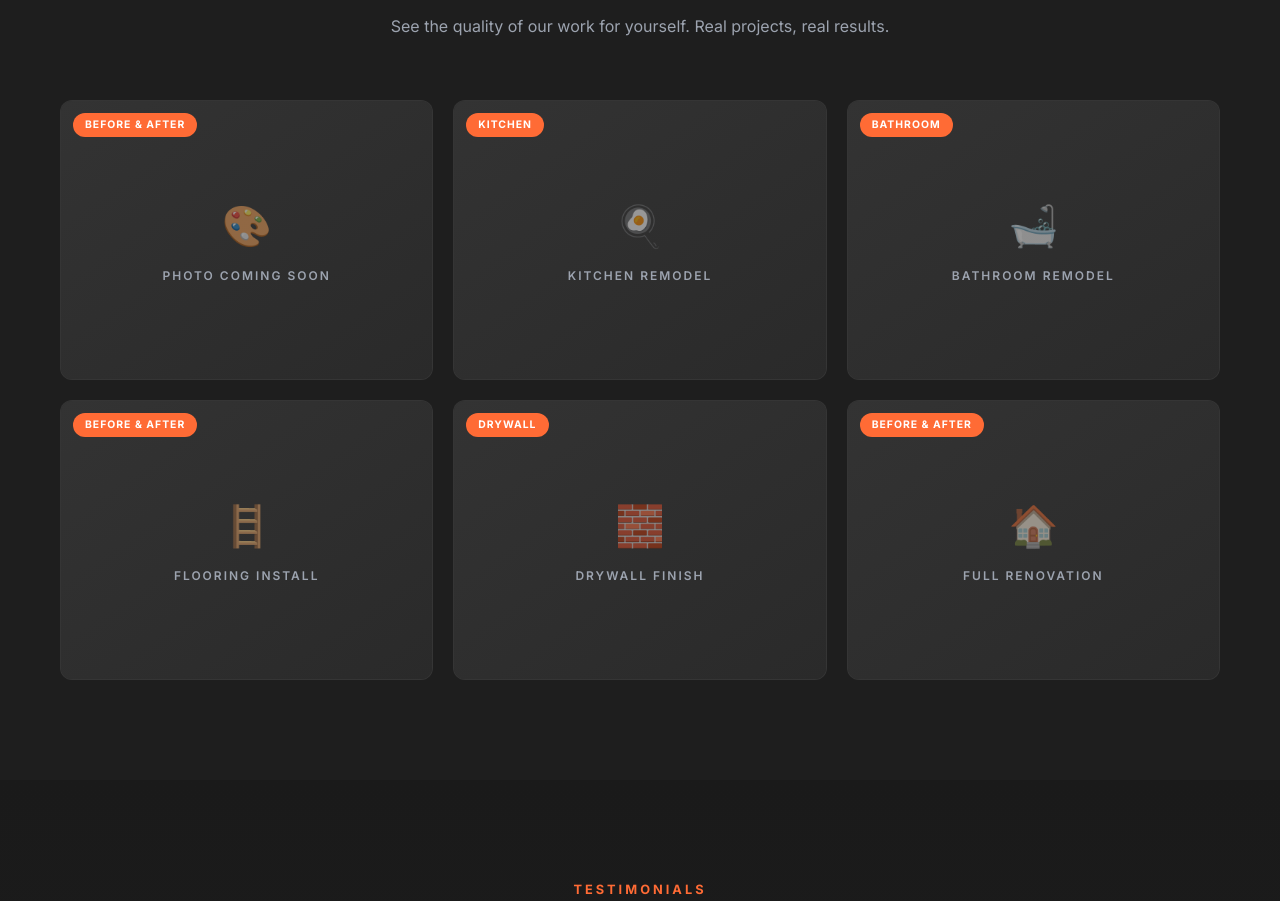
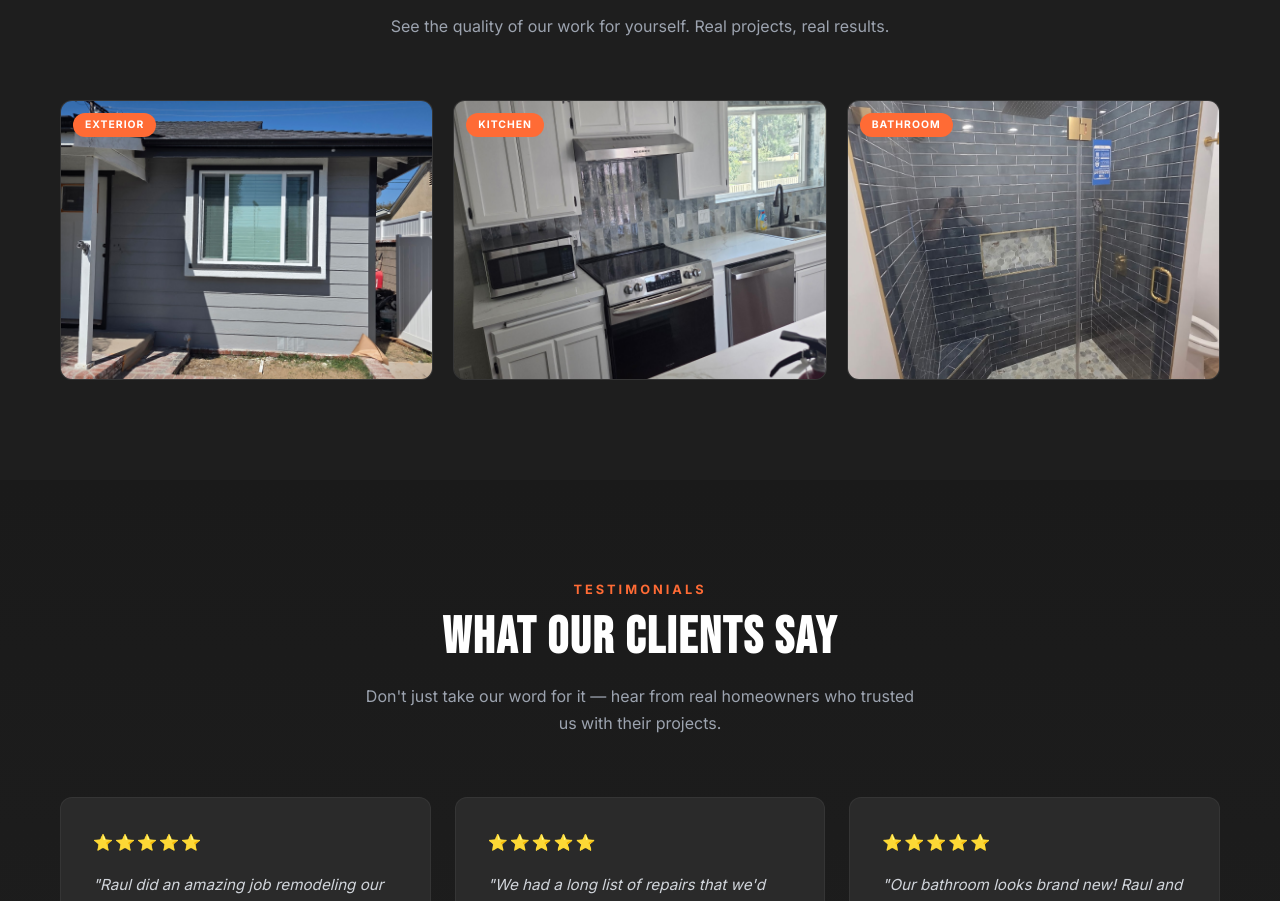
Before and after one commit to sabino7sanchez-ship-it/reynosos-handyman, a plain HTML site: page index.html in a window 1280 px wide. Shown: the part 2608-3509 px from the top of the page. Drawn offline with Linux system fonts and the light colour scheme.

Commit message:
Add real project photos to gallery — exterior, kitchen, bathroom remodels

```diff
--- a/index.html
+++ b/index.html
@@ -582,6 +582,7 @@
         }
         .gallery-placeholder .ph-icon { font-size: 2.5rem; margin-bottom: 8px; opacity: 0.5; }
         .gallery-placeholder .ph-text { font-size: 0.75rem; font-weight: 600; color: var(--gray); text-transform: uppercase; letter-spacing: 2px; }
+        .gallery-item img { width: 100%; height: 100%; object-fit: cover; }
         .gallery-tag {
             position: absolute;
             top: 12px;
@@ -1006,46 +1007,16 @@
         </div>
         <div class="gallery-grid">
             <div class="gallery-item fade-up">
-                <div class="gallery-placeholder">
-                    <div class="ph-icon">&#x1F3A8;</div>
-                    <div class="ph-text">Photo Coming Soon</div>
-                </div>
-                <div class="gallery-tag">Before & After</div>
+                <img src="images/exterior-remodel.jpg" alt="Exterior remodel by Reynoso's Handyman" loading="lazy">
+                <div class="gallery-tag">Exterior</div>
             </div>
             <div class="gallery-item fade-up delay-1">
-                <div class="gallery-placeholder">
-                    <div class="ph-icon">&#x1F373;</div>
-                    <div class="ph-text">Kitchen Remodel</div>
-                </div>
+                <img src="images/kitchen-remodel.jpg" alt="Kitchen remodel by Reynoso's Handyman" loading="lazy">
                 <div class="gallery-tag">Kitchen</div>
             </div>
             <div class="gallery-item fade-up delay-2">
-                <div class="gallery-placeholder">
-                    <div class="ph-icon">&#x1F6C1;</div>
-                    <div class="ph-text">Bathroom Remodel</div>
-                </div>
+                <img src="images/bathroom-remodel.jpg" alt="Bathroom remodel by Reynoso's Handyman" loading="lazy">
                 <div class="gallery-tag">Bathroom</div>
-            </div>
-            <div class="gallery-item fade-up">
-                <div class="gallery-placeholder">
-                    <div class="ph-icon">&#x1FA9C;</div>
-                    <div class="ph-text">Flooring Install</div>
-                </div>
-                <div class="gallery-tag">Before & After</div>
-            </div>
-            <div class="gallery-item fade-up delay-1">
-                <div class="gallery-placeholder">
-                    <div class="ph-icon">&#x1F9F1;</div>
-                    <div class="ph-text">Drywall Finish</div>
-                </div>
-                <div class="gallery-tag">Drywall</div>
-            </div>
-            <div class="gallery-item fade-up delay-2">
-                <div class="gallery-placeholder">
-                    <div class="ph-icon">&#x1F3E0;</div>
-                    <div class="ph-text">Full Renovation</div>
-                </div>
-                <div class="gallery-tag">Before & After</div>
             </div>
         </div>
     </div>
```
Also changed, not shown: images/bathroom-remodel.jpg (added), images/exterior-remodel.jpg (added), images/kitchen-remodel.jpg (added).
